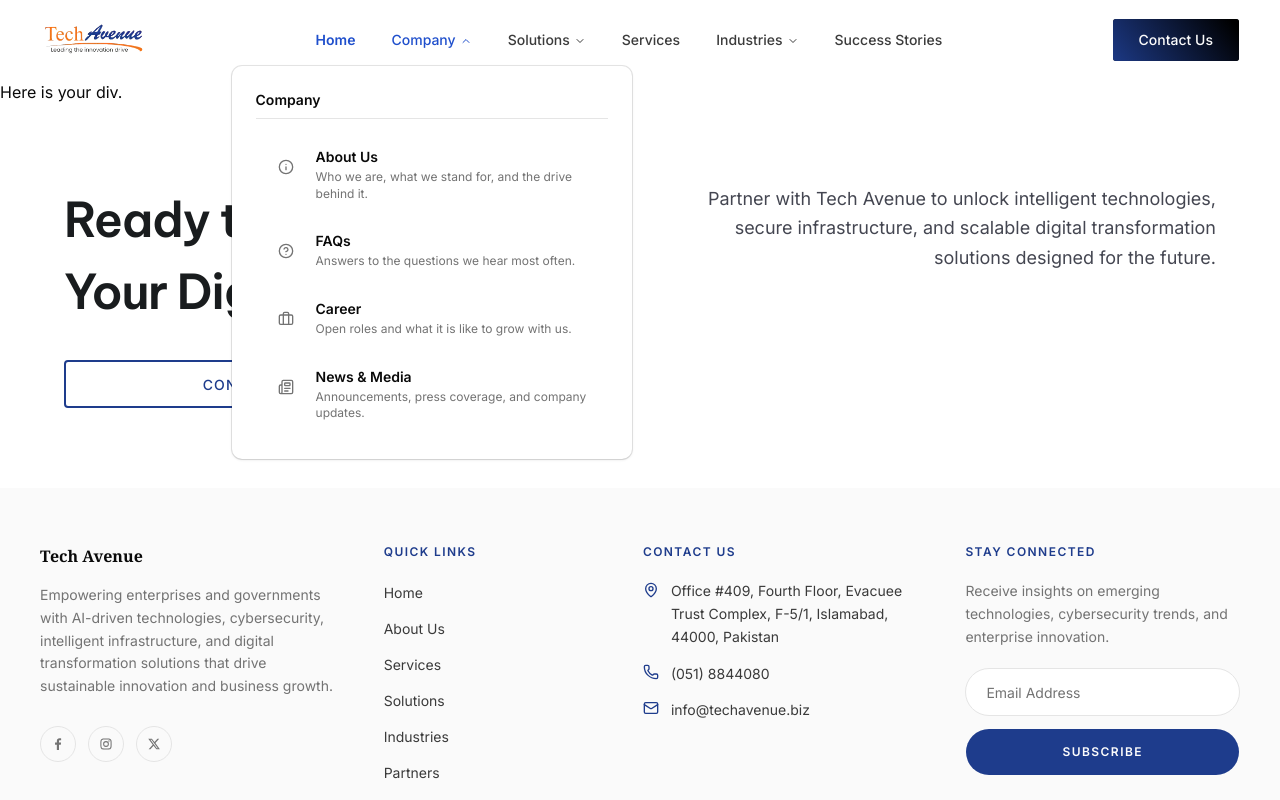
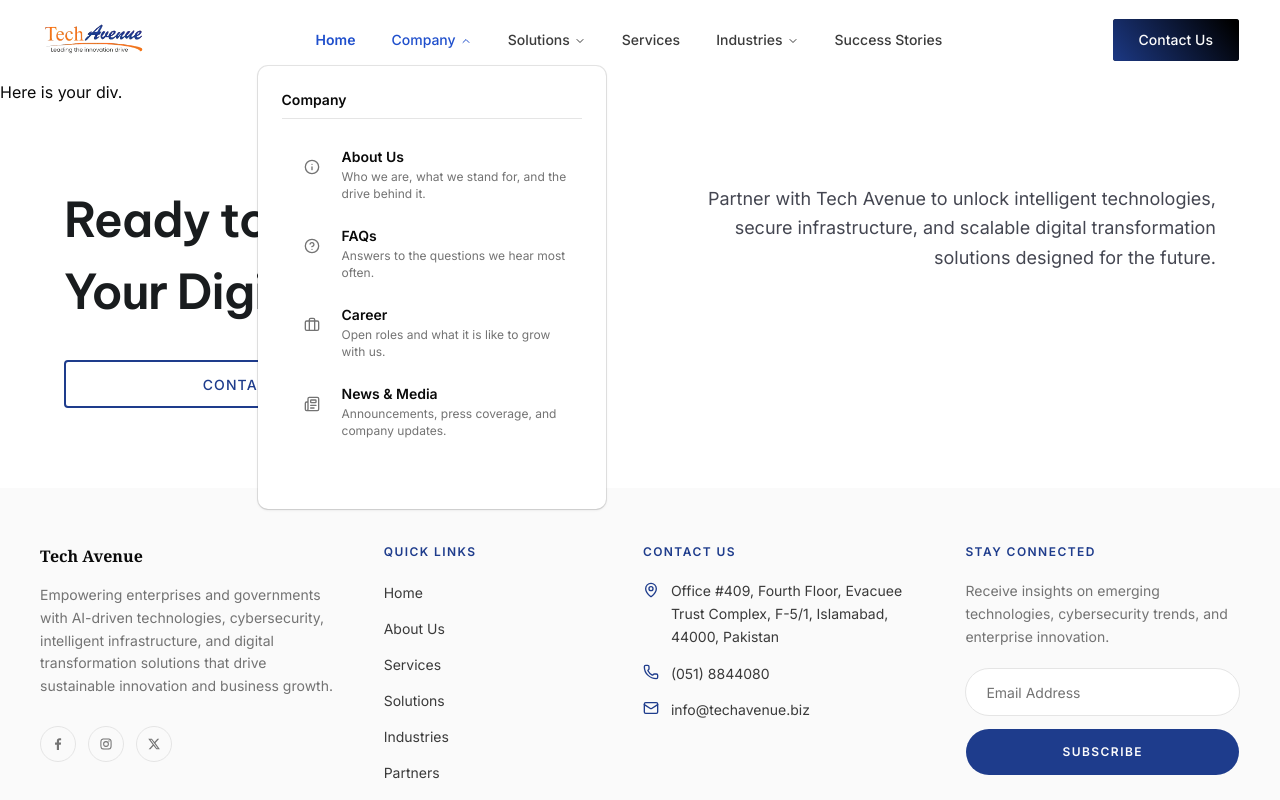
Before and after one commit to moizali-code/techavenue_company_website, a Next.js app: page / in a window 1280 px wide. Both pictures are taken after a click on the button "Company". Shown: the top 800 px of the page. Built offline with nearby package versions, Linux system fonts and the light colour scheme.

Commit message:
fixed navigation

```diff
--- a/components/layout/main-nav.tsx
+++ b/components/layout/main-nav.tsx
@@ -70,7 +70,6 @@ const navigationItems: NavItem[] = [
   { label: "Home", href: "/" },
   {
     label: "Company",
-    columns: 1,
     items: [
       {
         title: "About Us",
@@ -100,7 +99,6 @@ const navigationItems: NavItem[] = [
   },
   {
     label: "Solutions",
-    columns: 2,
     items: [
       {
         title: "Network Security",
@@ -170,7 +168,6 @@ const navigationItems: NavItem[] = [
   {
     label: "Services",
     href: "/services",
-    // columns: 2,
     // items: [
     //   {
     //     title: "AI & Machine Learning",
@@ -239,7 +236,6 @@ const navigationItems: NavItem[] = [
   },
   {
     label: "Industries",
-    columns: 2,
     items: industryNavLinks,
   },
   { label: "Success Stories", href: "/success-stories" },
@@ -280,17 +276,10 @@ function MainNav({ className }: { className?: string }) {
                 <p className="mb-4 text-sm font-semibold text-foreground border-b border-[#F5F5F5 ] pb-2">
                   {item.label}
                 </p>
-                <ul
-                  className={cn(
-                    "grid gap-x-8 gap-y-1 h-[300px] ",
-                    item.columns === 2
-                      ? "w-184 grid-cols-2"
-                      : "w-88 grid-cols-1",
-                  )}
-                >
+                <ul className="flex h-[350px] flex-col flex-wrap gap-x-2 ">
                   {item.items.map(
                     ({ title, description, href, icon: Icon }) => (
-                      <li key={title}>
+                      <li key={title} className=" w-[300px]">
                         <NavigationMenuLink
                           render={<Link href={href} />}
                           closeOnClick
--- a/types/features/navigation.ts
+++ b/types/features/navigation.ts
@@ -8,5 +8,5 @@ export type NavLink = {
 }
 
 export type NavItem =
-  | { label: string; href: string; items?: never; columns?: never }
-  | { label: string; href?: never; items: NavLink[]; columns: 1 | 2 }
+  | { label: string; href: string; items?: never }
+  | { label: string; href?: never; items: NavLink[] }
```
